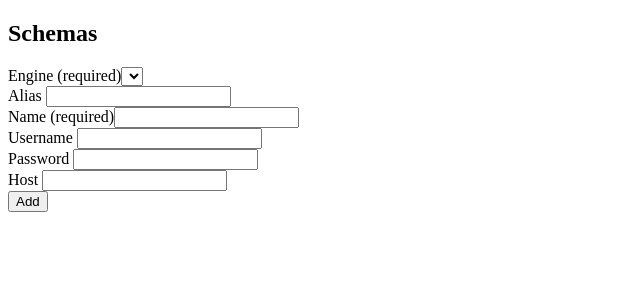
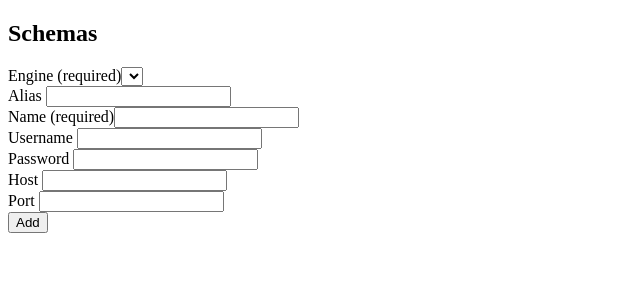
Before and after one commit to kevlened/schemas, a Flask app: page / in a window 1280 px wide. Shown: the top 300 px of the page, without its empty margins (0-640 px from the left). Run offline with Flask 2, Linux system fonts and the light colour scheme; data that the repository does not hold is empty; some libraries are stand-ins or nearby versions.

Commit message:
Added the port field to connect to a db

```diff
--- a/app.py
+++ b/app.py
@@ -46,7 +46,7 @@ def add_schema():
     if db['alias'] == '':
         db['alias'] = db['name']
 
-    new_db = Database(name=db['name'], alias=db['alias'], engine=db['engine'], username=db['username'], password=db['password'], host=db['host'])
+    new_db = Database(name=db['name'], alias=db['alias'], engine=db['engine'], username=db['username'], password=db['password'], host=db['host'], port=db['port'])
     session.add(new_db)
     session.commit()
 
@@ -56,6 +56,7 @@ def add_schema():
                         'id': new_db.id,
                         'alias': new_db.alias,
                         'host': new_db.host,
+                        'port': new_db.port,
                         'engine': new_db.engine}
             }
     return json.dumps(data)
--- a/models.py
+++ b/models.py
@@ -11,6 +11,7 @@ class Database(Base):
     name = Column(String(250), nullable=False)
     alias = Column(String(250), nullable=True)
     host = Column(String(250), nullable=True)
+    port = Column(Integer, nullable=True)
     engine = Column(String(250), nullable=False)
     username = Column(String(250), nullable=True)
     password = Column(String(250), nullable=True)
--- a/static/controllers.js
+++ b/static/controllers.js
@@ -31,4 +31,5 @@ schemaApp.controller('SchemaListCtrl', function ($scope, $http) {
 	$scope.new.username = '';
 	$scope.new.password = '';
 	$scope.new.host = '';
+	$scope.new.port = '';
 });
--- a/templates/index.html
+++ b/templates/index.html
@@ -20,6 +20,7 @@ Name (required)<input type="text" id="dbname" ng-model='new.name'></input><br />
 Username <input type="text" id="dbusername" ng-model='new.username'></input><br />
 Password <input type="text" id="dbpassword" ng-model='new.password'></input><br />
 Host <input type="text" id="dbhost" ng-model='new.host'></input><br />
+Port <input type="text" id="dbport" ng-model='new.port'></input><br />
 <button ng-click="addDatabase()">Add</button>
 <script src="{{ url_for('static', filename='controllers.js') }}"></script>
 </body>
```
